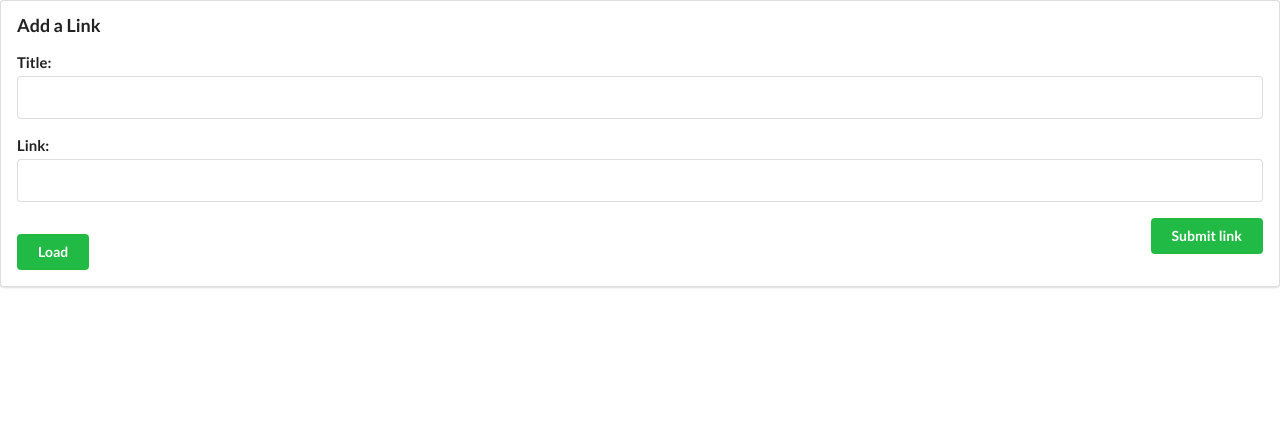
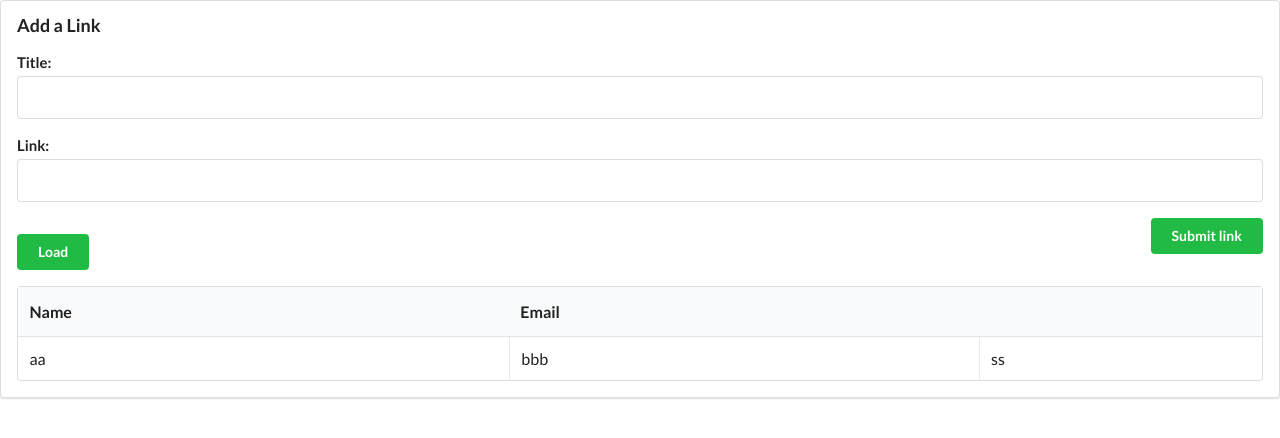
Before and after one commit to ralbu/FunBrain-Angular2, an Angular app in the folder FunBrain/: page / in a window 1280 px wide. Shown: the top 438 px of the page. Built offline with nearby package versions, Linux system fonts and the light colour scheme.

Commit message:
table added

```diff
--- a/FunBrain/src/app/user/user.component.html
+++ b/FunBrain/src/app/user/user.component.html
@@ -20,4 +20,19 @@
 
   <button (click)="loadData()" class="ui positive button">Load</button>
 
+
+  <table class="ui table celled">
+    <thead>
+    <th>Name</th>
+    <th>Email</th>
+    <th></th>
+    </thead>
+    <tbody>
+    <tr>
+      <td>aa</td>
+      <td>bbb</td>
+      <td>ss</td>
+    </tr>
+    </tbody>
+  </table>
 </form>
```
